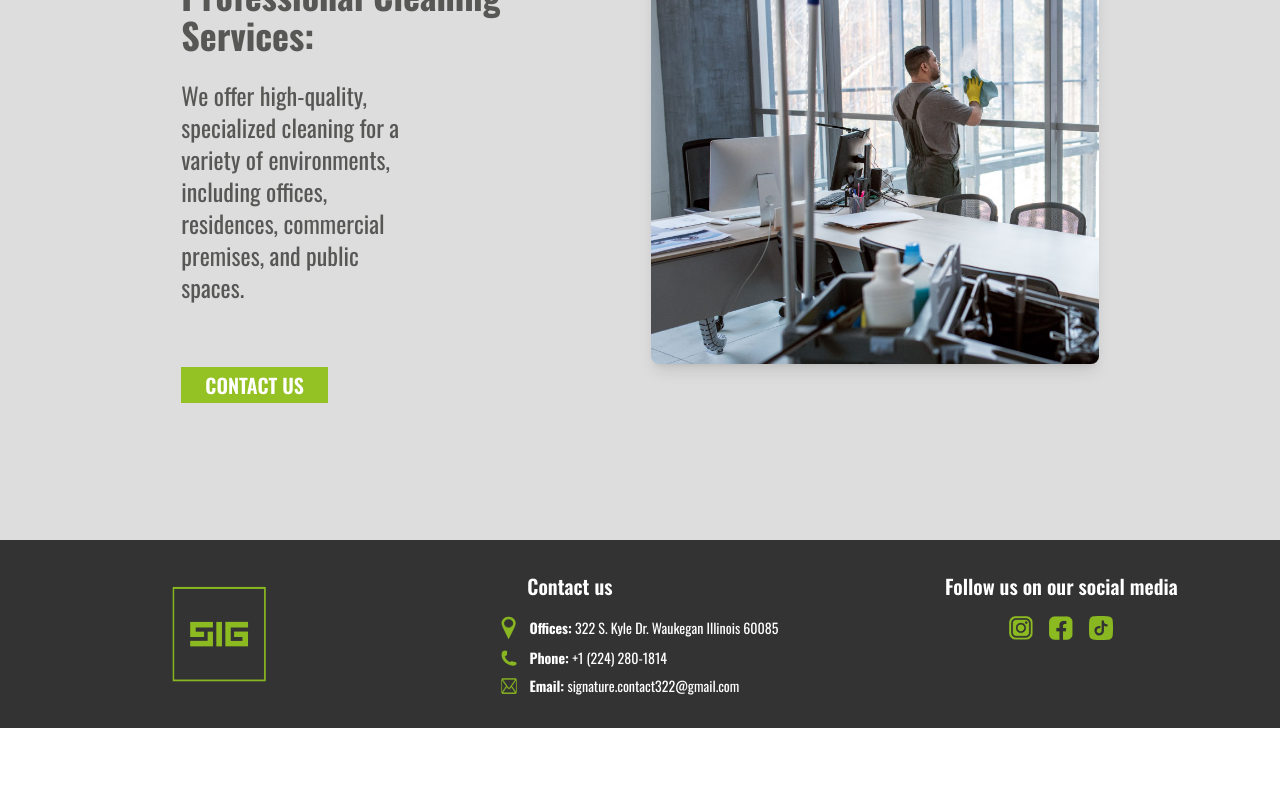
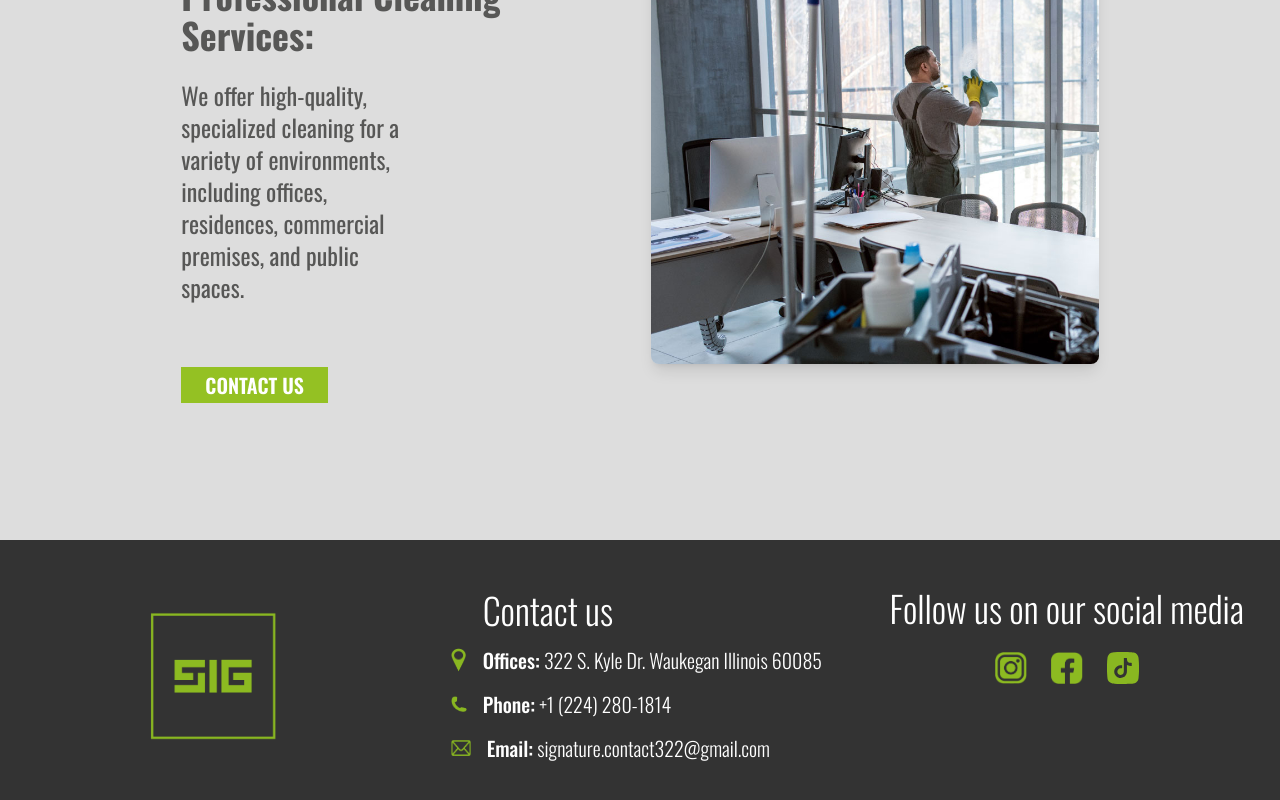
Before and after one commit to AliciaPak25/signature, a React (Vite) app: page /service/1 in a window 1280 px wide. Shown: the part 366-1166 px from the top of the page. Before the commit the page ends 1094 px from the top, so only its background shows below. Built offline with nearby package versions, Linux system fonts and the light colour scheme.

Commit message:
increased size of everything in footer

```diff
--- a/src/components/Footer.jsx
+++ b/src/components/Footer.jsx
@@ -1,82 +1,4 @@
-/* // src/components/Footer.jsx
-
-import React from "react";
-
-const Footer = () => {
-  return (
-    <footer className="bg-[#333333] text-white py-8 px-6">
-      <div className="container mx-auto flex flex-col md:flex-row justify-between items-center text-center md:text-left space-y-6 md:space-y-0">
-
-        <div className="md:w-1/3 flex justify-center md:justify-start">
-          <div className="flex items-center">
-            <div className="w-16 h-16 border-2 border-green-500 flex justify-center items-center">
-              <span className="text-green-500 text-2xl font-bold">SIG</span>
-            </div>
-          </div>
-        </div>
-
-
-        <div className="md:w-1/3">
-          <h3 className="text-lg font-semibold mb-2">Contact us</h3>
-          <ul className="space-y-1">
-            <li>
-              <span className="text-green-500 mr-2">📍</span> Offices: 2375
-              Pennsylvania Ave NW, Washington DC 20037, United States.
-            </li>
-            <li>
-              <span className="text-green-500 mr-2">📞</span> Phone:
-              +1 202-728-2340
-            </li>
-            <li>
-              <span className="text-green-500 mr-2">📧</span> Email:
-              signature@gmail.com
-            </li>
-          </ul>
-        </div>
-
-
-        <div className="md:w-1/3">
-          <h3 className="text-lg font-semibold mb-2">Follow us on the networks</h3>
-          <div className="flex justify-center md:justify-start space-x-4">
-            <a
-              href="#"
-              className="text-green-500 hover:text-green-400 transition"
-              aria-label="Instagram"
-            >
-              <svg
-                xmlns="http://www.w3.org/2000/svg"
-                className="h-6 w-6"
-                fill="currentColor"
-                viewBox="0 0 24 24"
-              >
-                <path d="M12 2.163c3.204 0 3.584.012 4.85.07 1.17.054 1.97.24 2.4.403a4.92 4.92 0 011.63.948 4.92 4.92 0 01.948 1.63c.163.43.349 1.23.403 2.4.058 1.266.07 1.646.07 4.85s-.012 3.584-.07 4.85c-.054 1.17-.24 1.97-.403 2.4a4.92 4.92 0 01-.948 1.63 4.92 4.92 0 01-1.63.948c-.43.163-1.23.349-2.4.403-1.266.058-1.646.07-4.85.07s-3.584-.012-4.85-.07c-1.17-.054-1.97-.24-2.4-.403a4.92 4.92 0 01-1.63-.948 4.92 4.92 0 01-.948-1.63c-.163-.43-.349-1.23-.403-2.4-.058-1.266-.07-1.646-.07-4.85s.012-3.584.07-4.85c.054-1.17.24-1.97.403-2.4a4.92 4.92 0 01.948-1.63 4.92 4.92 0 011.63-.948c.43-.163 1.23-.349 2.4-.403 1.266-.058 1.646-.07 4.85-.07zm0-2.163c-3.258 0-3.667.013-4.947.072-1.276.059-2.155.266-2.912.567a6.568 6.568 0 00-2.373 1.528A6.568 6.568 0 00.636 4.14c-.301.757-.508 1.636-.567 2.912-.059 1.28-.072 1.689-.072 4.947s.013 3.667.072 4.947c.059 1.276.266 2.155.567 2.912a6.568 6.568 0 001.528 2.373 6.568 6.568 0 002.373 1.528c.757.301 1.636.508 2.912.567 1.28.059 1.689.072 4.947.072s3.667-.013 4.947-.072c1.276-.059 2.155-.266 2.912-.567a6.568 6.568 0 002.373-1.528 6.568 6.568 0 001.528-2.373c.301-.757.508-1.636.567-2.912.059-1.28.072-1.689.072-4.947s-.013-3.667-.072-4.947c-.059-1.276-.266-2.155-.567-2.912a6.568 6.568 0 00-1.528-2.373 6.568 6.568 0 00-2.373-1.528c-.757-.301-1.636-.508-2.912-.567-1.28-.059-1.689-.072-4.947-.072z" />
-                <path d="M12 5.838a6.162 6.162 0 100 12.324 6.162 6.162 0 000-12.324zm0 10.162a3.999 3.999 0 110-7.998 3.999 3.999 0 010 7.998zm6.406-11.845a1.44 1.44 0 11-2.88 0 1.44 1.44 0 012.88 0z" />
-              </svg>
-            </a>
-            <a
-              href="#"
-              className="text-green-500 hover:text-green-400 transition"
-              aria-label="Facebook"
-            >
-              <svg
-                xmlns="http://www.w3.org/2000/svg"
-                className="h-6 w-6"
-                fill="currentColor"
-                viewBox="0 0 24 24"
-              >
-                <path d="M22 12c0-5.514-4.486-10-10-10S2 6.486 2 12c0 4.991 3.657 9.128 8.438 9.877v-6.987h-2.54V12h2.54V9.797c0-2.506 1.492-3.89 3.777-3.89 1.094 0 2.24.195 2.24.195v2.477h-1.262c-1.242 0-1.631.771-1.631 1.562V12h2.773l-.443 2.89h-2.33v6.987C18.343 21.128 22 16.991 22 12z" />
-              </svg>
-            </a>
-          </div>
-        </div>
-      </div>
-    </footer>
-  );
-};
-
-export default Footer; */
-
-import logoFooter from "../assets/isologo_pie_de_pagina-16.png";
+/* import logoFooter from "../assets/isologo_pie_de_pagina-16.png";
 import emailIcon from "../assets/icono-email.png";
 import facebookIcon from "../assets/icono-facebook.png";
 import instagramIcon from "../assets/icono-instagram.png";
@@ -88,12 +10,12 @@ const Footer = () => {
   return (
     <footer className="bg-[#333333] text-white py-8 px-6">
       <div className="container mx-auto grid grid-cols-1 md:grid-cols-3 gap-8 text-center md:text-left">
-        {/* Logo Section */}
+
         <div className="flex justify-center md:justify-center items-center">
           <img src={logoFooter} alt="SIG Logo" className="w-24 h-24" />
         </div>
 
-        {/* Contact Info */}
+
         <div className="flex flex-col items-center justify-center">
           <h3 className="text-xl font-semibold mb-4 md:ml-41 text-center md:text-start w-full">
             Contact us
@@ -138,7 +60,7 @@ const Footer = () => {
           </ul>
         </div>
 
-        {/* Social Media Links */}
+
         <div>
           <h3 className="text-xl font-semibold mb-4 text-center">
             Follow us on our social media
@@ -175,4 +97,104 @@ const Footer = () => {
   );
 };
 
+export default Footer; */
+
+import logoFooter from "../assets/isologo_pie_de_pagina-16.png";
+import emailIcon from "../assets/icono-email.png";
+import facebookIcon from "../assets/icono-facebook.png";
+import instagramIcon from "../assets/icono-instagram.png";
+import phoneIcon from "../assets/icono-telefono.png";
+import locationIcon from "../assets/icono-ubicacion.png";
+import tiktokIcon from "../assets/tiktok.svg";
+
+const Footer = () => {
+  return (
+    <footer className="bg-[#333333] text-white py-12 px-6">
+      <div className="container mx-auto grid grid-cols-1 md:grid-cols-3 gap-12 text-center md:text-left">
+        {/* Logo Section */}
+        <div className="flex justify-center md:justify-center items-center">
+          <img src={logoFooter} alt="SIG Logo" className="w-32 h-32" />
+        </div>
+
+        {/* Contact Info */}
+        <div className="flex flex-col items-center md:items-start justify-center">
+          <h3 className="text-2xl md:text-3xl lg:text-4xl font-light mb-2 md:mb-4 w-full md:pl-8 text-white">
+            Contact us
+          </h3>
+          <ul className="space-y-4">
+            <li className="flex items-center justify-center md:justify-start">
+              <img
+                src={locationIcon}
+                alt="location-icon"
+                className="h-6 w-4 mr-4"
+              />
+              <a
+                href="https://www.google.com/maps/search/?api=1&query=322+S+Kyle+Dr+Waukegan+Illinois+60085"
+                target="_blank"
+                rel="noopener noreferrer"
+                className="hover:text-gray-300 text-base sm:text-lg font-light md:text-xl text-white"
+              >
+                <span className="font-medium">Offices:</span> 322 S. Kyle Dr.
+                Waukegan Illinois 60085
+              </a>
+            </li>
+            <li className="flex items-center justify-center md:justify-start">
+              <img src={phoneIcon} alt="phone-icon" className="h-4 w-4 mr-4" />
+              <a
+                href="tel:+12027282340"
+                className="hover:text-gray-300 sm:text-lg md:text-xl font-light text-white text-base"
+              >
+                <span className="font-medium">Phone:</span> +1 (224) 280-1814
+              </a>
+            </li>
+            <li className="flex items-center justify-center md:justify-start">
+              <img src={emailIcon} alt="email-icon" className="h-4 w-5 mr-4" />
+              <a
+                href="mailto:signature@gmail.com"
+                className="hover:text-gray-300 sm:text-lg font-light md:text-xl text-white text-base"
+              >
+                <span className="font-medium">Email:</span>{" "}
+                signature.contact322@gmail.com
+              </a>
+            </li>
+          </ul>
+        </div>
+
+        {/* Social Media Links */}
+        <div className="flex flex-col items-center justify-center">
+          <h3 className="text-2xl md:text-3xl lg:text-4xl font-light mb-6 text-center">
+            Follow us on our social media
+          </h3>
+          <div className="flex justify-center space-x-6 md:mb-20">
+            <a
+              href="https://www.instagram.com/signature.integral.solution"
+              target="_blank"
+              rel="noopener noreferrer"
+              aria-label="Instagram"
+            >
+              <img src={instagramIcon} alt="Instagram" className="w-8 h-8" />
+            </a>
+            <a
+              href="https://www.facebook.com/profile.php?id=61571706132846"
+              target="_blank"
+              rel="noopener noreferrer"
+              aria-label="Facebook"
+            >
+              <img src={facebookIcon} alt="Facebook" className="w-8 h-8" />
+            </a>
+            <a
+              href="https://www.tiktok.com/@signature.solution"
+              target="_blank"
+              rel="noopener noreferrer"
+              aria-label="TikTok"
+            >
+              <img src={tiktokIcon} alt="TikTok" className="w-8 h-8" />
+            </a>
+          </div>
+        </div>
+      </div>
+    </footer>
+  );
+};
+
 export default Footer;
--- a/src/index.css
+++ b/src/index.css
@@ -1,4 +1,4 @@
-@import url('https://fonts.googleapis.com/css2?family=Oswald:wght@200..700&display=swap');
+@import url("https://fonts.googleapis.com/css2?family=Oswald:wght@200..700&display=swap");
 
 @import "tailwindcss";
 
```
